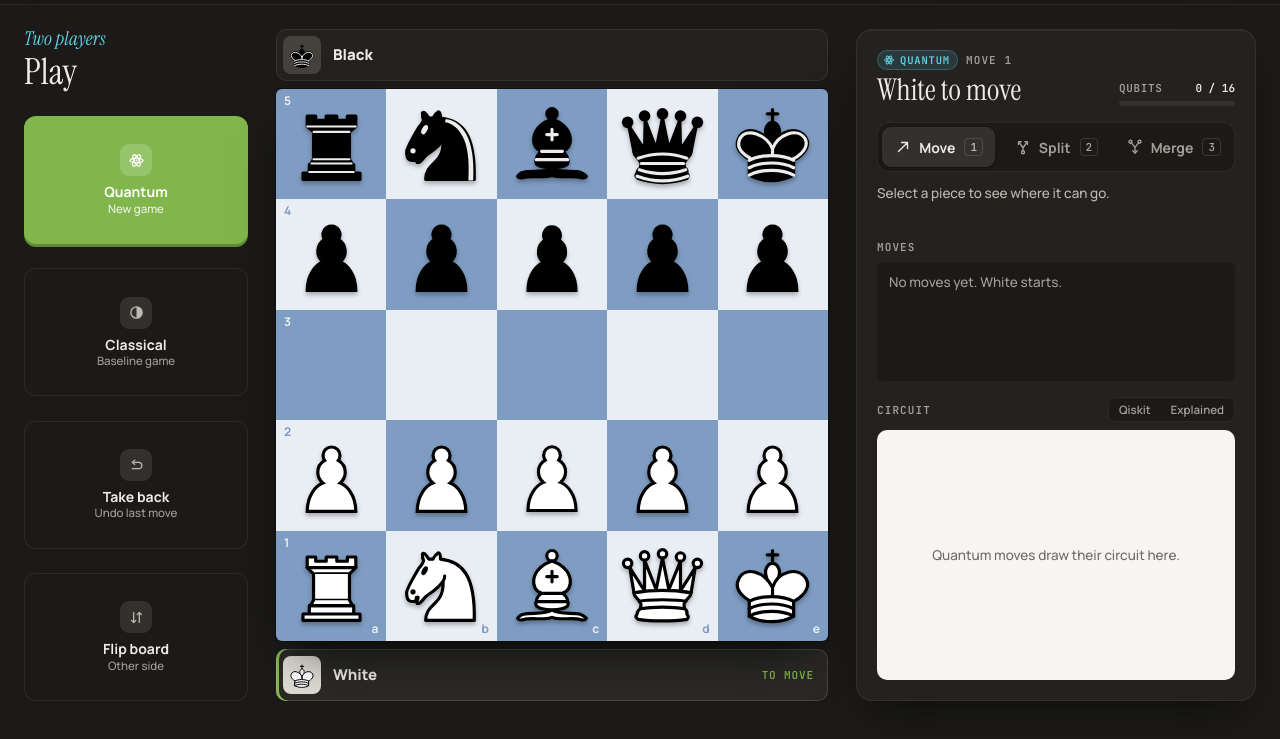
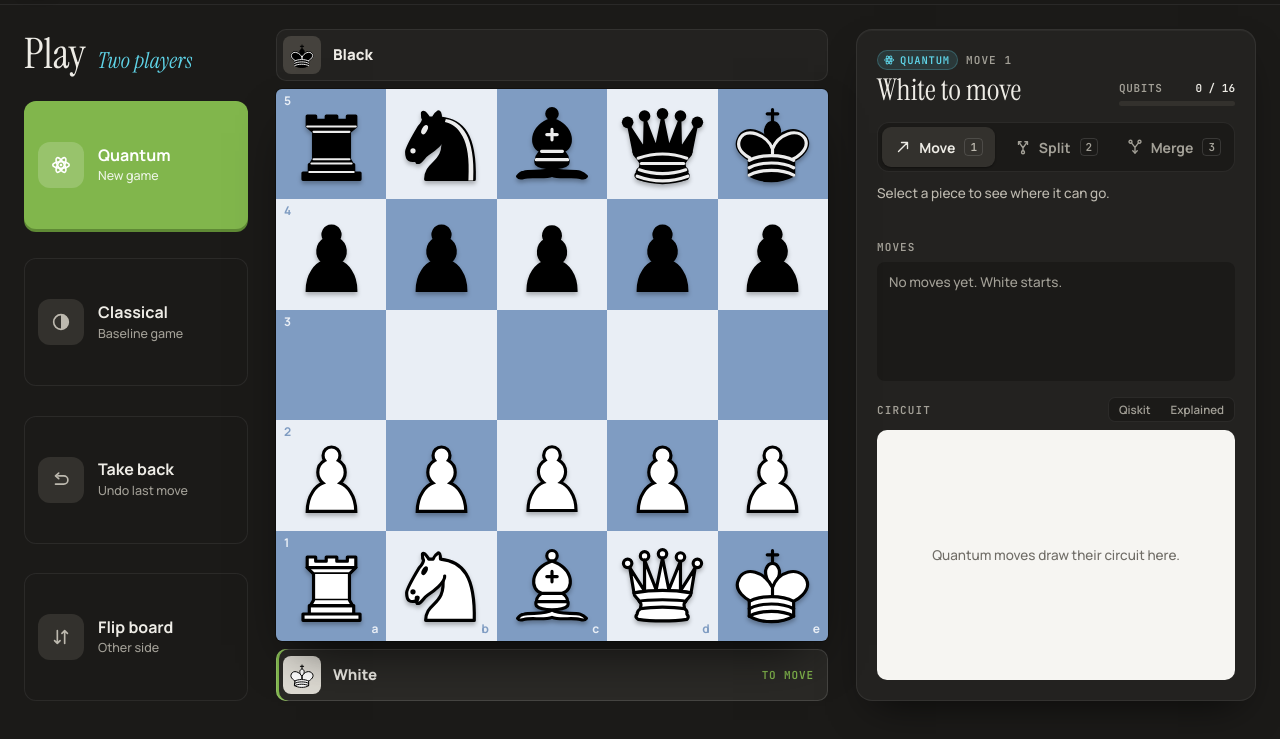
Before and after one commit to iamthoufic/quantum-chess, a plain HTML site: page docs/index.html in a window 1280 px wide. Shown: the part 55-794 px from the top of the page. Drawn offline with Linux system fonts and the light colour scheme; no server answers; a web font is replaced by a local one.

Commit message:
Side-column typography: title and eyebrow on one line, bigger; tiles with large icons
- Play tiles: 46px icon square on the left, title and sub-line beside it.
- Play / Puzzles / Bots: the big title first with the cyan serif line on the
  same baseline (wrapping under it when long); 42px titles, 22px eyebrows.
- Manual 'Contents' label in the display face; puzzle progress '9 / 16 solved'
  on one line; blog eyebrow larger and cyan.

Co-Authored-By: Claude Fable 5.1 <noreply@anthropic.com>

```diff
--- a/docs/index.html
+++ b/docs/index.html
@@ -299,7 +299,7 @@ html[data-ui="light"] .mode-pill.c { color: #9a6a12; background: rgba(154, 106,
 .doc.single { grid-template-columns: minmax(0, 720px); }
 #manualBody { grid-column: 2; }
 .toc-side { position: fixed; top: 110px; bottom: 56px; left: max(24px, calc(50% - 498px)); width: 220px; display: flex; flex-direction: column; }
-.toc-side .toc-title { font: 600 11px var(--mono); text-transform: uppercase; letter-spacing: 0.1em; color: var(--text-3); margin-bottom: 10px; }
+.toc-side .toc-title { font: italic 400 22px/1.1 var(--display); color: var(--q-cyan); margin-bottom: 10px; }
 .toc { position: relative; display: flex; flex-direction: column; justify-content: space-between; flex: 1; max-height: 640px; border-left: 1px solid var(--hair-2); }
 .toc-ind { position: absolute; left: -1px; right: 0; height: 0; background: rgba(95, 212, 232, 0.11); border-left: 2px solid var(--q-cyan); border-radius: 0 8px 8px 0; transition: top 0.08s linear; pointer-events: none; }
 .toc a { position: relative; z-index: 1; }
@@ -312,9 +312,15 @@ html[data-ui="light"] .mode-pill.c { color: #9a6a12; background: rgba(154, 106,
 .article b, .article strong { color: var(--text); font-weight: 700; }
 .article h1 { font: 400 clamp(38px, 5vw, 56px)/1.04 var(--display); color: var(--text); margin: 10px 0 18px; letter-spacing: -0.01em; }
 .article h1 em { color: var(--q-cyan); }
+.article .eyebrow { font-size: 26px; color: var(--q-cyan); }
 .article h2 { font: 400 34px/1.15 var(--display); color: var(--text); margin: 64px 0 14px; scroll-margin-top: 90px; }
 .article h3 { font: 700 17px var(--ui); color: var(--text); margin: 28px 0 6px; }
-.eyebrow { font: italic 400 19px/1.1 var(--display); letter-spacing: 0.01em; color: var(--q-cyan); margin: 0 0 2px; }
+.eyebrow { font: italic 400 22px/1.1 var(--display); letter-spacing: 0.01em; color: var(--q-cyan); margin: 0 0 2px; }
+/* page titles: the big word first, the cyan line beside it on the same baseline, wrapping under it when long */
+.bots-intro, .pz-intro { display: flex; flex-wrap: wrap; align-items: baseline; column-gap: 12px; row-gap: 2px; }
+.bots-intro h1, .pz-intro h1 { order: -1; margin: 0; }
+.bots-intro .eyebrow, .pz-intro .eyebrow { margin: 0; }
+.bots-intro .bots-sub, .pz-intro .pz-sub { flex-basis: 100%; margin-top: 8px; }
 .lede { font-size: 20px; line-height: 1.6; color: var(--text); margin: 0 0 8px; }
 .secno { display: none; font: 600 12px var(--mono); letter-spacing: 0.1em; color: var(--text-3); margin-bottom: 6px; }
 .byline { display: flex; align-items: center; gap: 16px; margin: 22px 0 6px; padding: 16px 0; border-top: 1px solid var(--hair); border-bottom: 1px solid var(--hair); font-size: 14px; }
@@ -512,7 +518,8 @@ html[data-ui="light"] .mode-pill.c { color: #9a6a12; background: rgba(154, 106,
 .pz-progress { width: 100%; }
 .pzp-num { font: 400 34px/1 var(--display); }
 .pzp-num b { font-weight: 400; color: var(--go); }
-.pzp-label { font: 600 11px var(--mono); text-transform: uppercase; letter-spacing: 0.1em; color: var(--text-3); margin: 2px 0 8px; }
+.pzp-label { font: 600 11px var(--mono); text-transform: uppercase; letter-spacing: 0.1em; color: var(--text-3); }
+.pzp-row { display: flex; align-items: baseline; gap: 10px; margin-bottom: 8px; }
 .pz-progress .qm-bar i { background: var(--go); }
 .pz-strip { display: flex; }
 .pz-group { display: flex; align-items: center; gap: 12px; background: var(--surface); border: 1px solid var(--hair); border-radius: 14px; padding: 12px 14px; }
@@ -528,7 +535,7 @@ html[data-ui="light"] .mode-pill.c { color: #9a6a12; background: rgba(154, 106,
 .pz-side { display: flex; flex-direction: column; gap: 18px; }
 .pz-strip { flex: 1; }
 .pz-strip .pz-group { flex: 1; justify-content: center; }
-.pz-intro h1 { font: 400 36px/1 var(--display); margin: 4px 0 8px; }
+.pz-intro h1 { font: 400 42px/1 var(--display); margin: 4px 0 8px; }
 .pz-strip { flex-direction: column; flex-wrap: nowrap; gap: 10px; padding: 0; }
 .pz-group { flex-direction: column; align-items: flex-start; gap: 7px; }
 .pz-tile.endless { width: auto; padding: 0 12px; display: inline-flex; gap: 8px; font: 700 13px var(--ui); }
@@ -789,8 +796,12 @@ html[data-ui="light"] .tut-controls { background: var(--surface-2); }
 .side-col { width: 224px; display: flex; flex-direction: column; gap: 8px; align-self: flex-start; }
 .play-side { align-self: stretch; gap: 18px; }
 .play-side #actions { width: auto; flex: 1; align-self: stretch; justify-content: space-between; gap: 10px; }
-.play-side .tile-btn { flex: 1 1 0; min-height: 58px; max-height: 128px; flex-direction: column; justify-content: center; align-items: center; gap: 8px; padding: 10px; text-align: center; }
-.play-side .tile-text { align-items: center; gap: 3px; }
+.play-side .tile-btn { flex: 1 1 0; min-height: 58px; max-height: 128px; gap: 14px; padding: 0 14px 0 14px; }
+.play-side .tile-ic { width: 46px; height: 46px; border-radius: 12px; }
+.play-side .tile-ic .ic { width: 22px; height: 22px; }
+.play-side .tile-text { gap: 5px; }
+.play-side .tile-text b { font-size: 16px; }
+.play-side .tile-text small { font-size: 12.5px; }
 /* on Bots the two tiles sit side by side under the options, compact so the column fits the window */
 .bots-side .side-col { width: auto; align-self: stretch; display: flex; flex-direction: column; gap: 8px; }
 .bots-side .tile-btn { height: 48px; padding: 0 8px; gap: 8px; min-width: 0; }
@@ -824,7 +835,7 @@ body[data-mode="bots"] .play-only, body[data-mode="play"] .bots-only { display:
 .botsview { padding: 24px 24px 24px; }
 .bots-grid { display: grid; grid-template-columns: 250px auto; gap: 28px; justify-content: center; align-items: start; }
 .bots-side { display: flex; flex-direction: column; gap: 14px; }
-.bots-intro h1 { font: 400 36px/1 var(--display); margin: 4px 0 8px; }
+.bots-intro h1 { font: 400 42px/1 var(--display); margin: 4px 0 8px; }
 .bots-sub { margin: 0; font-size: 13.5px; line-height: 1.5; color: var(--text-2); }
 .bot-cards { display: flex; flex-direction: column; gap: 8px; }
 .bot-card { display: flex; align-items: center; gap: 10px; padding: 10px 10px 10px 10px; border-radius: 12px; text-align: left; background: var(--surface); box-shadow: inset 0 0 0 1px var(--hair); color: var(--text-2); transition: box-shadow 0.15s; }
@@ -3220,7 +3231,7 @@ function nextPuzzle() {
 
 function updateProgress() {
   const n = QCPuzzles.PUZZLES.filter((p) => PZ.solved.has(p.id)).length, total = QCPuzzles.PUZZLES.length;
-  $("pzProgress").innerHTML = `<div class="pzp-num"><b>${n}</b> / ${total}</div><div class="pzp-label">solved</div>
+  $("pzProgress").innerHTML = `<div class="pzp-row"><span class="pzp-num"><b>${n}</b> / ${total}</span><span class="pzp-label">solved</span></div>
     <div class="qm-bar"><i style="width:${(100 * n) / total}%"></i></div>`;
 }
 
--- a/web/puzzles.js
+++ b/web/puzzles.js
@@ -177,7 +177,7 @@ function nextPuzzle() {
 
 function updateProgress() {
   const n = QCPuzzles.PUZZLES.filter((p) => PZ.solved.has(p.id)).length, total = QCPuzzles.PUZZLES.length;
-  $("pzProgress").innerHTML = `<div class="pzp-num"><b>${n}</b> / ${total}</div><div class="pzp-label">solved</div>
+  $("pzProgress").innerHTML = `<div class="pzp-row"><span class="pzp-num"><b>${n}</b> / ${total}</span><span class="pzp-label">solved</span></div>
     <div class="qm-bar"><i style="width:${(100 * n) / total}%"></i></div>`;
 }
 
--- a/web/style.css
+++ b/web/style.css
@@ -289,7 +289,7 @@ html[data-ui="light"] .mode-pill.c { color: #9a6a12; background: rgba(154, 106,
 .doc.single { grid-template-columns: minmax(0, 720px); }
 #manualBody { grid-column: 2; }
 .toc-side { position: fixed; top: 110px; bottom: 56px; left: max(24px, calc(50% - 498px)); width: 220px; display: flex; flex-direction: column; }
-.toc-side .toc-title { font: 600 11px var(--mono); text-transform: uppercase; letter-spacing: 0.1em; color: var(--text-3); margin-bottom: 10px; }
+.toc-side .toc-title { font: italic 400 22px/1.1 var(--display); color: var(--q-cyan); margin-bottom: 10px; }
 .toc { position: relative; display: flex; flex-direction: column; justify-content: space-between; flex: 1; max-height: 640px; border-left: 1px solid var(--hair-2); }
 .toc-ind { position: absolute; left: -1px; right: 0; height: 0; background: rgba(95, 212, 232, 0.11); border-left: 2px solid var(--q-cyan); border-radius: 0 8px 8px 0; transition: top 0.08s linear; pointer-events: none; }
 .toc a { position: relative; z-index: 1; }
@@ -302,9 +302,15 @@ html[data-ui="light"] .mode-pill.c { color: #9a6a12; background: rgba(154, 106,
 .article b, .article strong { color: var(--text); font-weight: 700; }
 .article h1 { font: 400 clamp(38px, 5vw, 56px)/1.04 var(--display); color: var(--text); margin: 10px 0 18px; letter-spacing: -0.01em; }
 .article h1 em { color: var(--q-cyan); }
+.article .eyebrow { font-size: 26px; color: var(--q-cyan); }
 .article h2 { font: 400 34px/1.15 var(--display); color: var(--text); margin: 64px 0 14px; scroll-margin-top: 90px; }
 .article h3 { font: 700 17px var(--ui); color: var(--text); margin: 28px 0 6px; }
-.eyebrow { font: italic 400 19px/1.1 var(--display); letter-spacing: 0.01em; color: var(--q-cyan); margin: 0 0 2px; }
+.eyebrow { font: italic 400 22px/1.1 var(--display); letter-spacing: 0.01em; color: var(--q-cyan); margin: 0 0 2px; }
+/* page titles: the big word first, the cyan line beside it on the same baseline, wrapping under it when long */
+.bots-intro, .pz-intro { display: flex; flex-wrap: wrap; align-items: baseline; column-gap: 12px; row-gap: 2px; }
+.bots-intro h1, .pz-intro h1 { order: -1; margin: 0; }
+.bots-intro .eyebrow, .pz-intro .eyebrow { margin: 0; }
+.bots-intro .bots-sub, .pz-intro .pz-sub { flex-basis: 100%; margin-top: 8px; }
 .lede { font-size: 20px; line-height: 1.6; color: var(--text); margin: 0 0 8px; }
 .secno { display: none; font: 600 12px var(--mono); letter-spacing: 0.1em; color: var(--text-3); margin-bottom: 6px; }
 .byline { display: flex; align-items: center; gap: 16px; margin: 22px 0 6px; padding: 16px 0; border-top: 1px solid var(--hair); border-bottom: 1px solid var(--hair); font-size: 14px; }
@@ -502,7 +508,8 @@ html[data-ui="light"] .mode-pill.c { color: #9a6a12; background: rgba(154, 106,
 .pz-progress { width: 100%; }
 .pzp-num { font: 400 34px/1 var(--display); }
 .pzp-num b { font-weight: 400; color: var(--go); }
-.pzp-label { font: 600 11px var(--mono); text-transform: uppercase; letter-spacing: 0.1em; color: var(--text-3); margin: 2px 0 8px; }
+.pzp-label { font: 600 11px var(--mono); text-transform: uppercase; letter-spacing: 0.1em; color: var(--text-3); }
+.pzp-row { display: flex; align-items: baseline; gap: 10px; margin-bottom: 8px; }
 .pz-progress .qm-bar i { background: var(--go); }
 .pz-strip { display: flex; }
 .pz-group { display: flex; align-items: center; gap: 12px; background: var(--surface); border: 1px solid var(--hair); border-radius: 14px; padding: 12px 14px; }
@@ -518,7 +525,7 @@ html[data-ui="light"] .mode-pill.c { color: #9a6a12; background: rgba(154, 106,
 .pz-side { display: flex; flex-direction: column; gap: 18px; }
 .pz-strip { flex: 1; }
 .pz-strip .pz-group { flex: 1; justify-content: center; }
-.pz-intro h1 { font: 400 36px/1 var(--display); margin: 4px 0 8px; }
+.pz-intro h1 { font: 400 42px/1 var(--display); margin: 4px 0 8px; }
 .pz-strip { flex-direction: column; flex-wrap: nowrap; gap: 10px; padding: 0; }
 .pz-group { flex-direction: column; align-items: flex-start; gap: 7px; }
 .pz-tile.endless { width: auto; padding: 0 12px; display: inline-flex; gap: 8px; font: 700 13px var(--ui); }
@@ -779,8 +786,12 @@ html[data-ui="light"] .tut-controls { background: var(--surface-2); }
 .side-col { width: 224px; display: flex; flex-direction: column; gap: 8px; align-self: flex-start; }
 .play-side { align-self: stretch; gap: 18px; }
 .play-side #actions { width: auto; flex: 1; align-self: stretch; justify-content: space-between; gap: 10px; }
-.play-side .tile-btn { flex: 1 1 0; min-height: 58px; max-height: 128px; flex-direction: column; justify-content: center; align-items: center; gap: 8px; padding: 10px; text-align: center; }
-.play-side .tile-text { align-items: center; gap: 3px; }
+.play-side .tile-btn { flex: 1 1 0; min-height: 58px; max-height: 128px; gap: 14px; padding: 0 14px 0 14px; }
+.play-side .tile-ic { width: 46px; height: 46px; border-radius: 12px; }
+.play-side .tile-ic .ic { width: 22px; height: 22px; }
+.play-side .tile-text { gap: 5px; }
+.play-side .tile-text b { font-size: 16px; }
+.play-side .tile-text small { font-size: 12.5px; }
 /* on Bots the two tiles sit side by side under the options, compact so the column fits the window */
 .bots-side .side-col { width: auto; align-self: stretch; display: flex; flex-direction: column; gap: 8px; }
 .bots-side .tile-btn { height: 48px; padding: 0 8px; gap: 8px; min-width: 0; }
@@ -814,7 +825,7 @@ body[data-mode="bots"] .play-only, body[data-mode="play"] .bots-only { display:
 .botsview { padding: 24px 24px 24px; }
 .bots-grid { display: grid; grid-template-columns: 250px auto; gap: 28px; justify-content: center; align-items: start; }
 .bots-side { display: flex; flex-direction: column; gap: 14px; }
-.bots-intro h1 { font: 400 36px/1 var(--display); margin: 4px 0 8px; }
+.bots-intro h1 { font: 400 42px/1 var(--display); margin: 4px 0 8px; }
 .bots-sub { margin: 0; font-size: 13.5px; line-height: 1.5; color: var(--text-2); }
 .bot-cards { display: flex; flex-direction: column; gap: 8px; }
 .bot-card { display: flex; align-items: center; gap: 10px; padding: 10px 10px 10px 10px; border-radius: 12px; text-align: left; background: var(--surface); box-shadow: inset 0 0 0 1px var(--hair); color: var(--text-2); transition: box-shadow 0.15s; }
```
